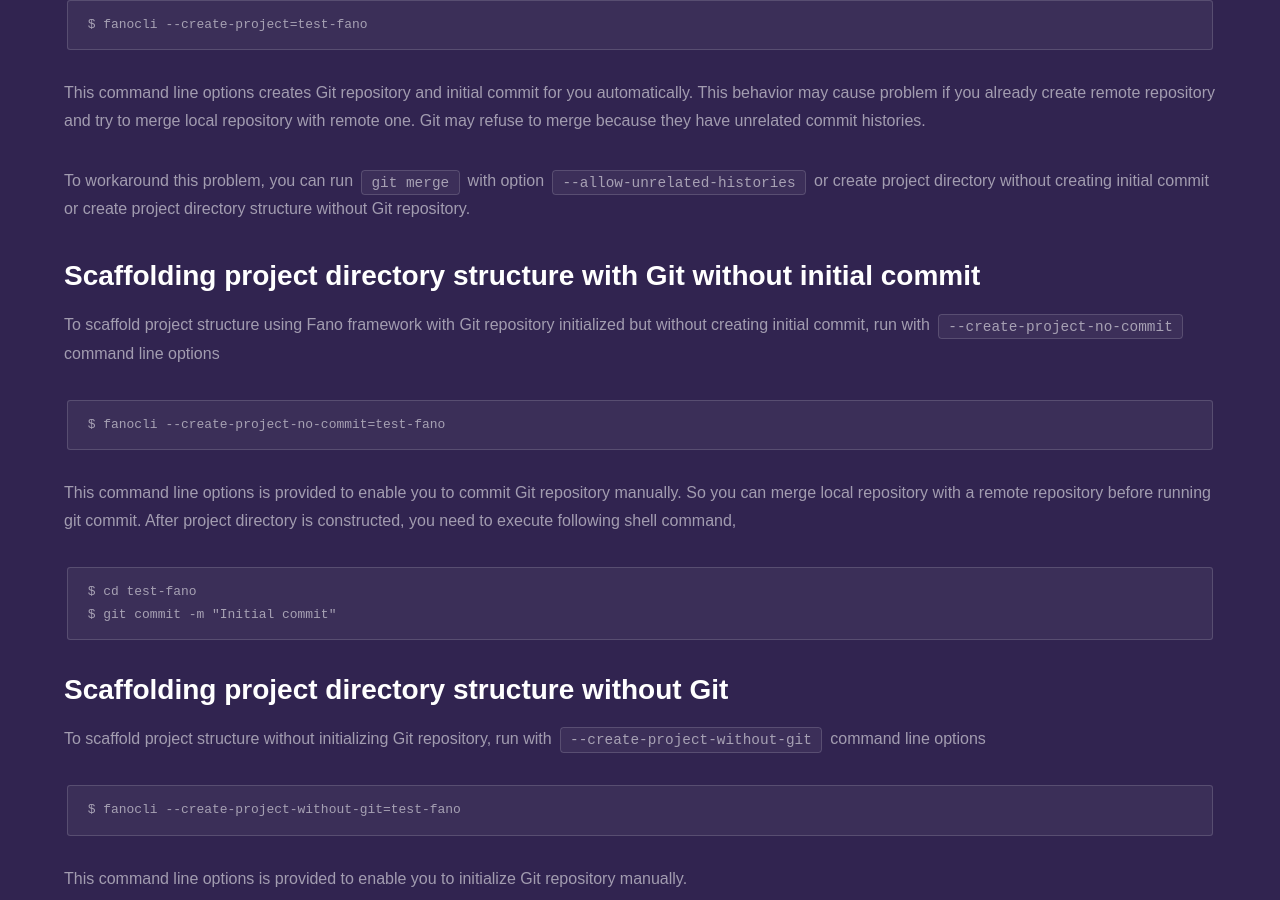
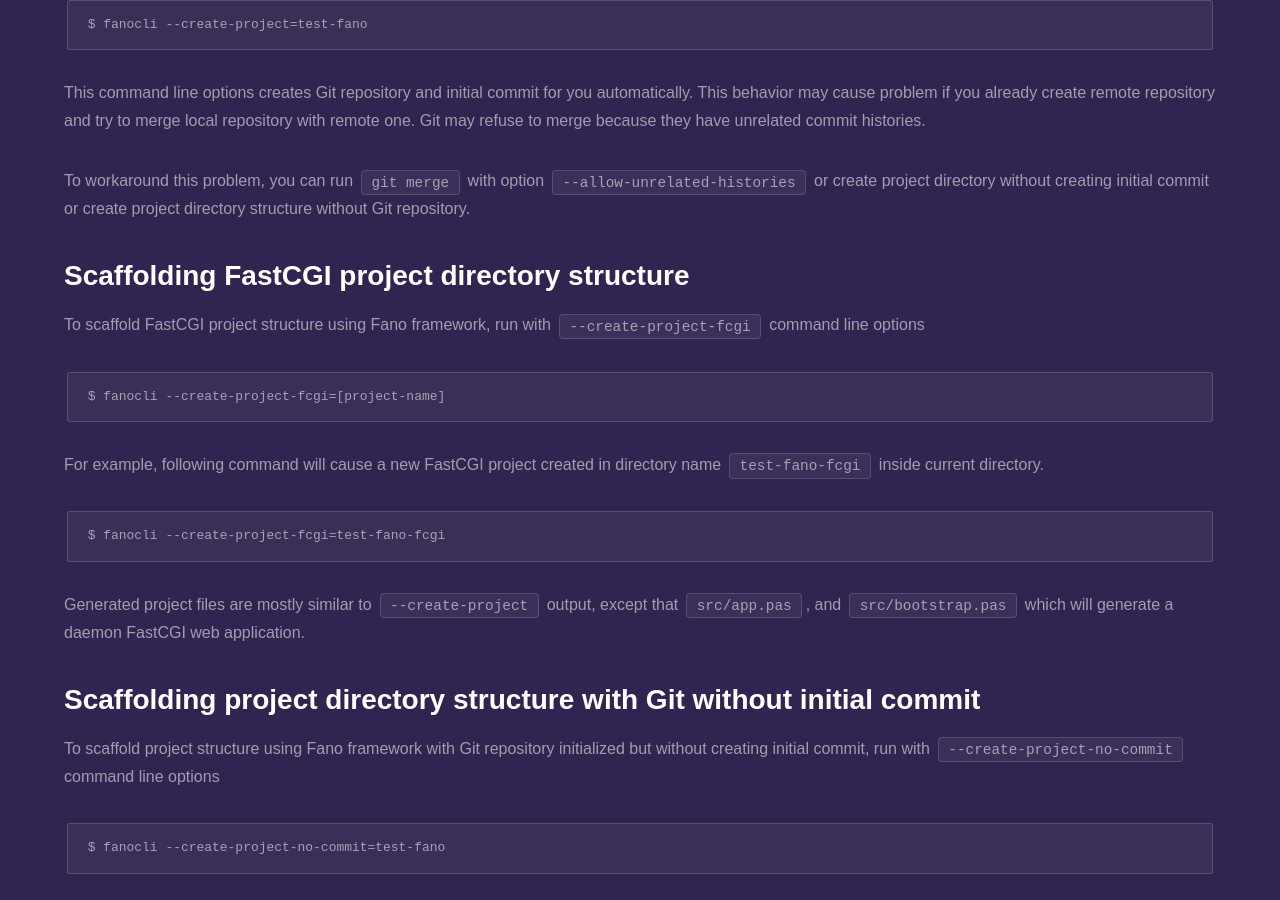
Before and after one commit to fanoframework/fanoframework.github.io, a Jekyll site: the page built from scaffolding-with-fano-cli/index.md, in a window 1280 px wide and 900 px high, scrolled down 977 px. Built offline with Jekyll 4.4.1, drawn with Linux system fonts in a browser that asks for light colours; our own code applies the rules of GitHub Pages for plain Markdown files.

Commit message:
edit to add content about scaffolding FastCGI web application

````diff
--- a/scaffolding-with-fano-cli/index.md
+++ b/scaffolding-with-fano-cli/index.md
@@ -40,6 +40,22 @@
 
 To workaround this problem, you can run `git merge` with option `--allow-unrelated-histories` or create project directory without creating initial commit or create project directory structure without
 Git repository.
+
+## Scaffolding FastCGI project directory structure
+
+To scaffold FastCGI project structure using Fano framework, run with  `--create-project-fcgi` command line options
+
+```
+$ fanocli --create-project-fcgi=[project-name]
+```
+
+For example, following command will cause a new FastCGI project created in directory name `test-fano-fcgi` inside current directory.
+
+```
+$ fanocli --create-project-fcgi=test-fano-fcgi
+```
+
+Generated project files are mostly similar to `--create-project` output, except that `src/app.pas`, and `src/bootstrap.pas` which will generate a daemon FastCGI web application.
 
 ## Scaffolding project directory structure with Git without initial commit
 
````
